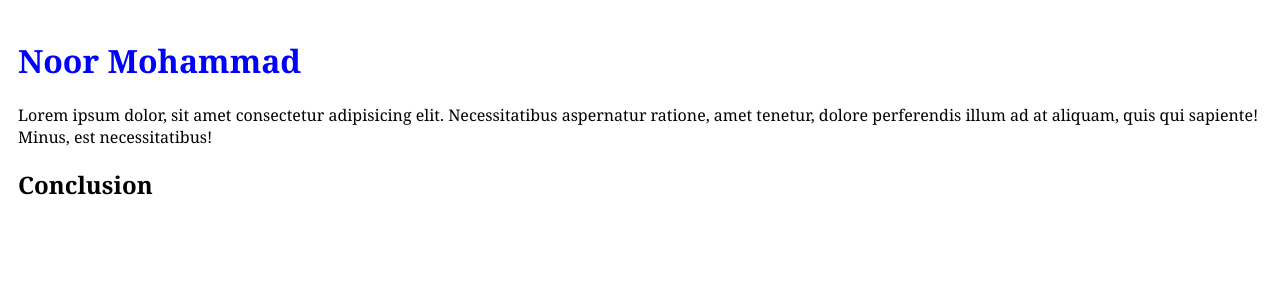
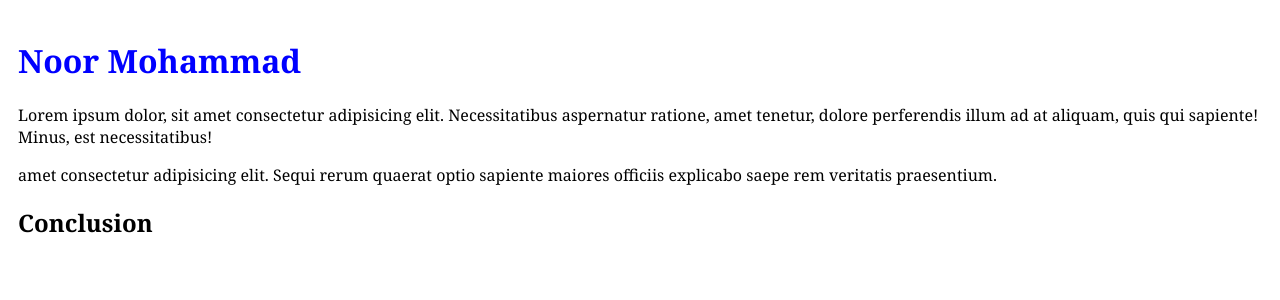
Before and after one commit to mernpeoplentech/git-test, a React (Vite) app: page / in a window 1280 px wide. Shown: the top 300 px of the page. Built offline with nearby package versions, Linux system fonts and the light colour scheme.

Commit message:
paragraph added

```diff
--- a/src/App.jsx
+++ b/src/App.jsx
@@ -7,6 +7,7 @@ function App() {
         aspernatur ratione, amet tenetur, dolore perferendis illum ad at
         aliquam, quis qui sapiente! Minus, est necessitatibus!
       </p>
+      <p>amet consectetur adipisicing elit. Sequi rerum quaerat optio sapiente maiores officiis explicabo saepe rem veritatis praesentium.</p>
       <h2>Conclusion</h2>
     </main>
   );
```
